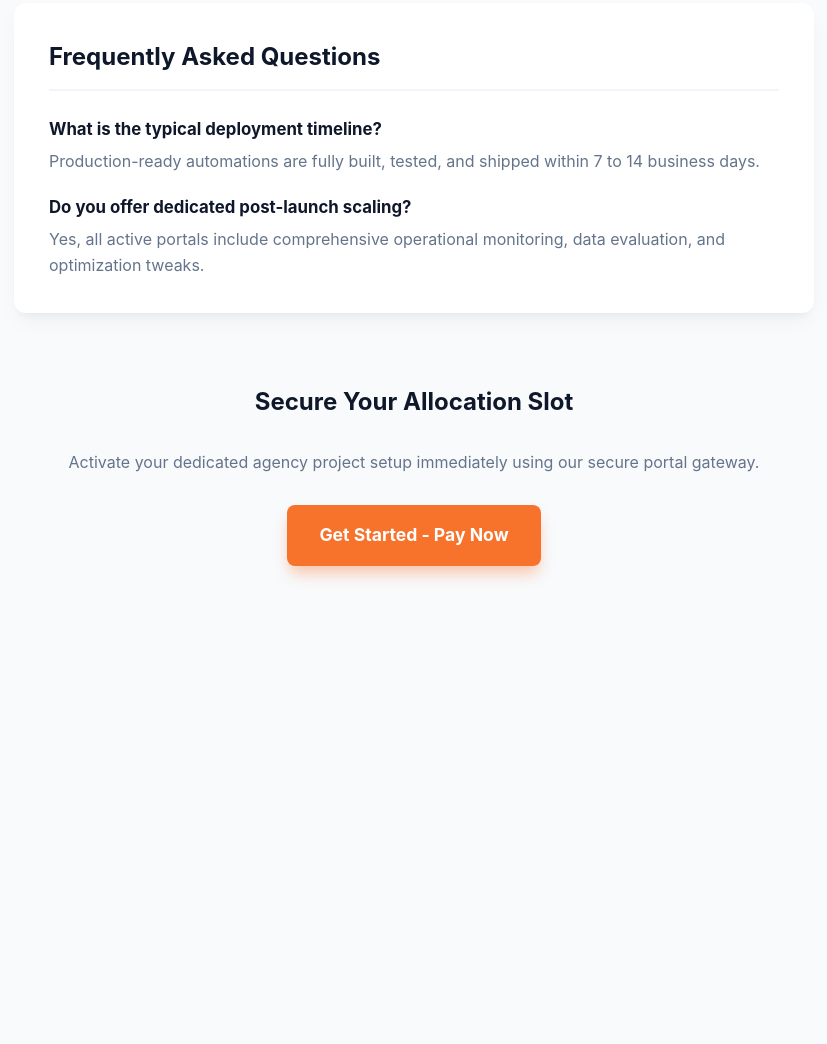
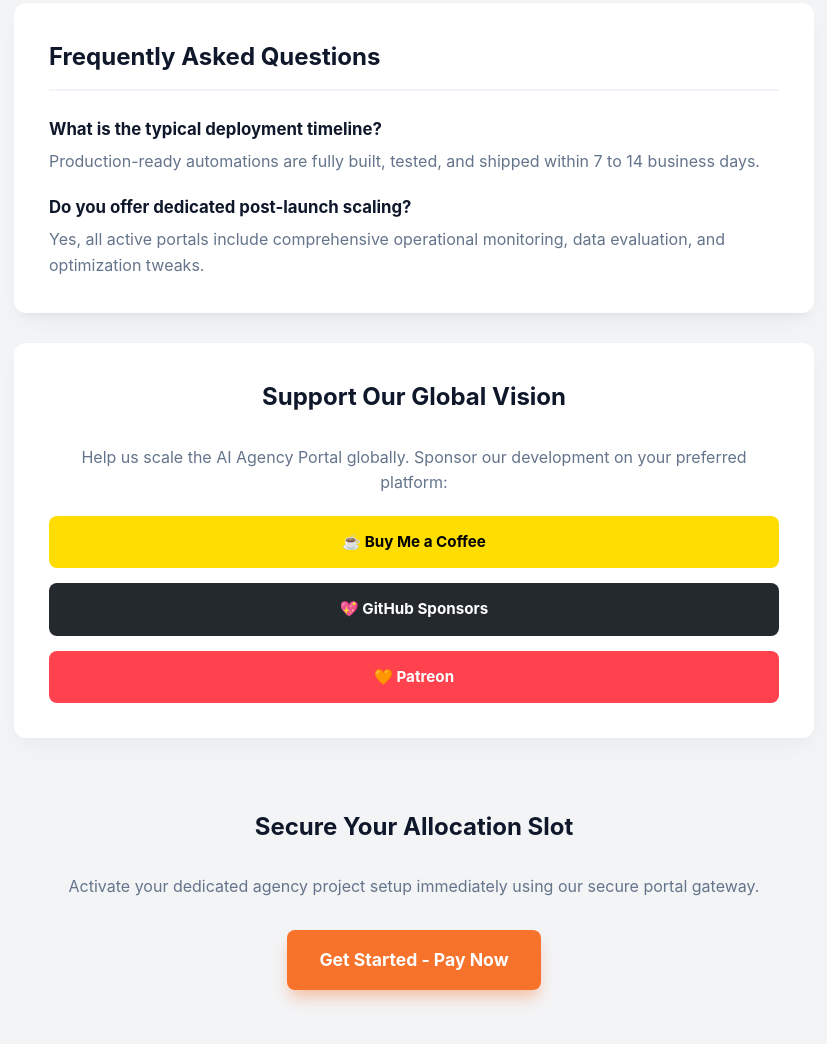
Before and after one commit to chimeremezewisdom1001-max/ai-agency-portal, a website: page public/index.html in a window 1280 px wide. Shown: the part 654-1698 px from the top of the page, without its empty margins (226-1053 px from the left). Before the commit the page ends 1300 px from the top, so only its background shows below. Drawn offline with Linux system fonts and the light colour scheme.

Commit message:
Completely clean build with optimized styling and sponsor buttons

```diff
--- a/public/index.html
+++ b/public/index.html
@@ -15,7 +15,7 @@
       font-family: -apple-system, BlinkMacSystemFont, "Segoe UI", Roboto, sans-serif;
       margin: 0;
       padding: 0;
-      background-color: var(--light);
+      background-color: #f3f4f6;
       color: var(--text);
       line-height: 1.6;
     }
@@ -82,6 +82,7 @@
     }
     @media (min-width: 600px) {
       .services-grid { grid-template-columns: 1fr 1fr; }
+      .sponsor-grid { grid-template-columns: 1fr 1fr 1fr; }
     }
     .service-card {
       background: #f8fafc;
@@ -116,6 +117,33 @@
       margin: 0;
       color: #64748b;
     }
+    .sponsor-section {
+      background: white;
+      padding: 35px;
+      border-radius: 12px;
+      box-shadow: 0 10px 25px -5px rgba(0, 0, 0, 0.05);
+      margin-bottom: 30px;
+      text-align: center;
+    }
+    .sponsor-grid {
+      display: grid;
+      grid-template-columns: 1fr;
+      gap: 15px;
+      margin-top: 20px;
+    }
+    .btn-sponsor {
+      padding: 14px 20px;
+      text-decoration: none;
+      border-radius: 8px;
+      font-weight: 700;
+      font-size: 0.95rem;
+      display: inline-block;
+      transition: all 0.2s;
+      color: white;
+    }
+    .bmc { background-color: #FFDD00; color: #000000; }
+    .gh { background-color: #24292e; }
+    .patreon { background-color: #FF424D; }
     .cta-area {
       text-align: center;
       padding: 40px 20px 20px 20px;
@@ -174,6 +202,17 @@
       </div>
     </div>
 
+    <!-- Global Sponsorship Section -->
+    <div class="sponsor-section">
+      <h2 style="border: none; margin-bottom: 5px;">Support Our Global Vision</h2>
+      <p style="color: #64748b; margin-bottom: 20px;">Help us scale the AI Agency Portal globally. Sponsor our development on your preferred platform:</p>
+      <div class="sponsor-grid">
+        <a href="https://www.buymeacoffee.com/YOUR_USERNAME" target="_blank" class="btn-sponsor bmc">☕ Buy Me a Coffee</a>
+        <a href="https://github.com/sponsors/chimeremezewisdom1001-max" target="_blank" class="btn-sponsor gh">💖 GitHub Sponsors</a>
+        <a href="https://www.patreon.com/YOUR_USERNAME" target="_blank" class="btn-sponsor patreon">🧡 Patreon</a>
+      </div>
+    </div>
+
     <!-- Call to Action Section -->
     <div class="cta-area">
       <h2 style="border: none; margin-bottom: 10px;">Secure Your Allocation Slot</h2>
```
